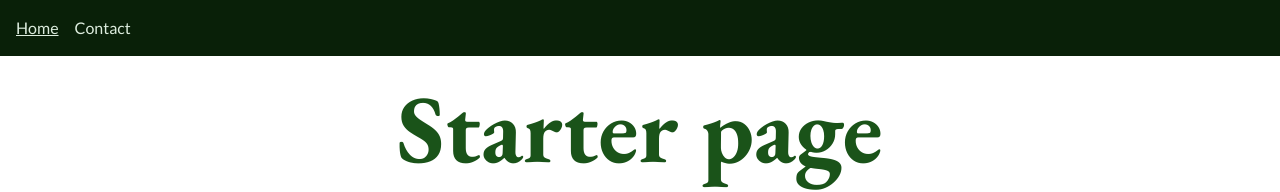
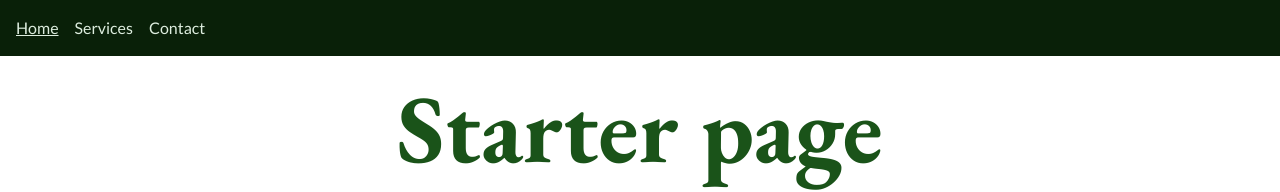
Before and after one commit to olivierbellemare/nextjs15-tailwindcss-starter, a Next.js app: page / in a window 1280 px wide. Shown: the top 192 px of the page. Built offline with nearby package versions, Linux system fonts and the light colour scheme.

Commit message:
add link

```diff
--- a/app/components/navbar.tsx
+++ b/app/components/navbar.tsx
@@ -8,6 +8,7 @@ const Navbarr = () => {
   return (
     <nav className="bg-green-dark p-4 gap-4 flex">
       <Link href="./" className={`text-green-light hover:text-gray-300 ${ pathname === '/' ? 'underline' : '' }`}>Home</Link>
+      <Link href="/services" className={`text-green-light hover:text-gray-300 ${ pathname === '/services' ? 'underline' : '' }`}>Services</Link>
       <Link href="/contact" className={`text-green-light hover:text-gray-300 ${ pathname === '/contact' ? 'underline' : '' }`}>Contact</Link>
     </nav>
   );
```
